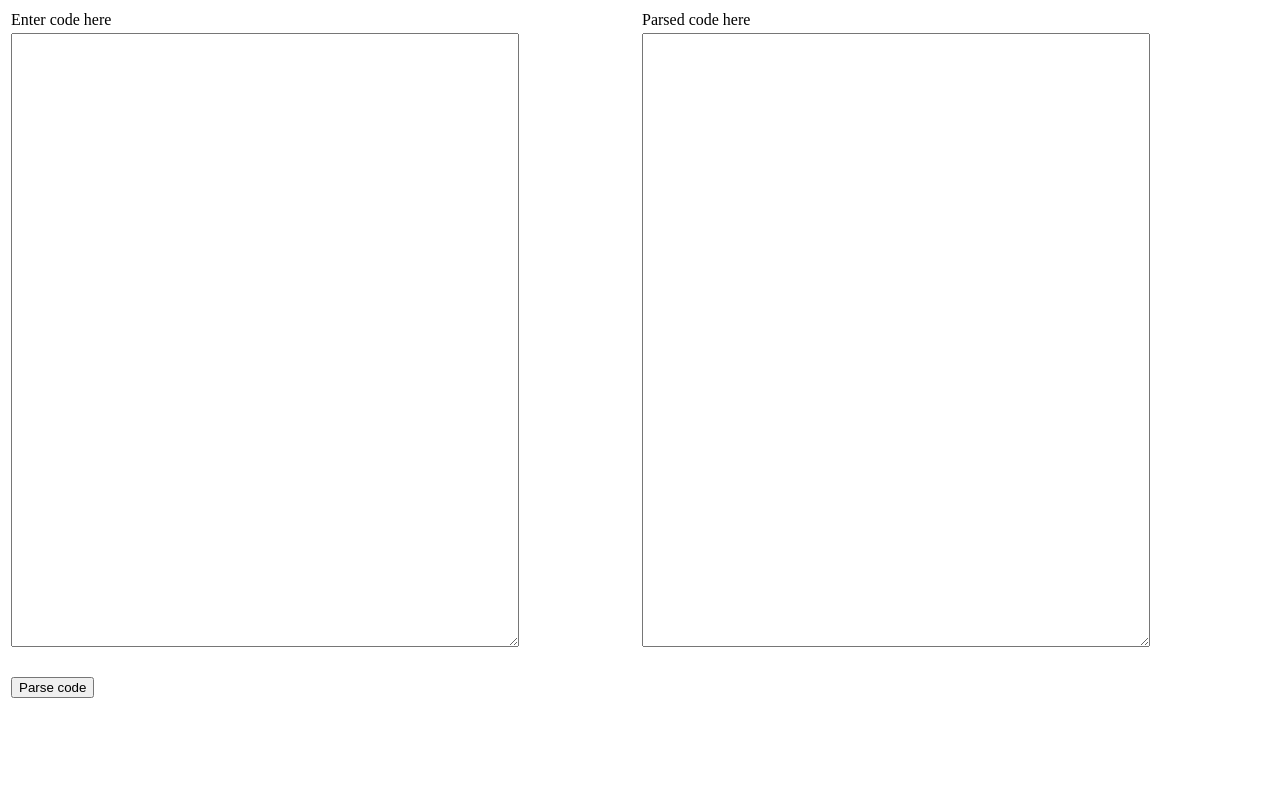
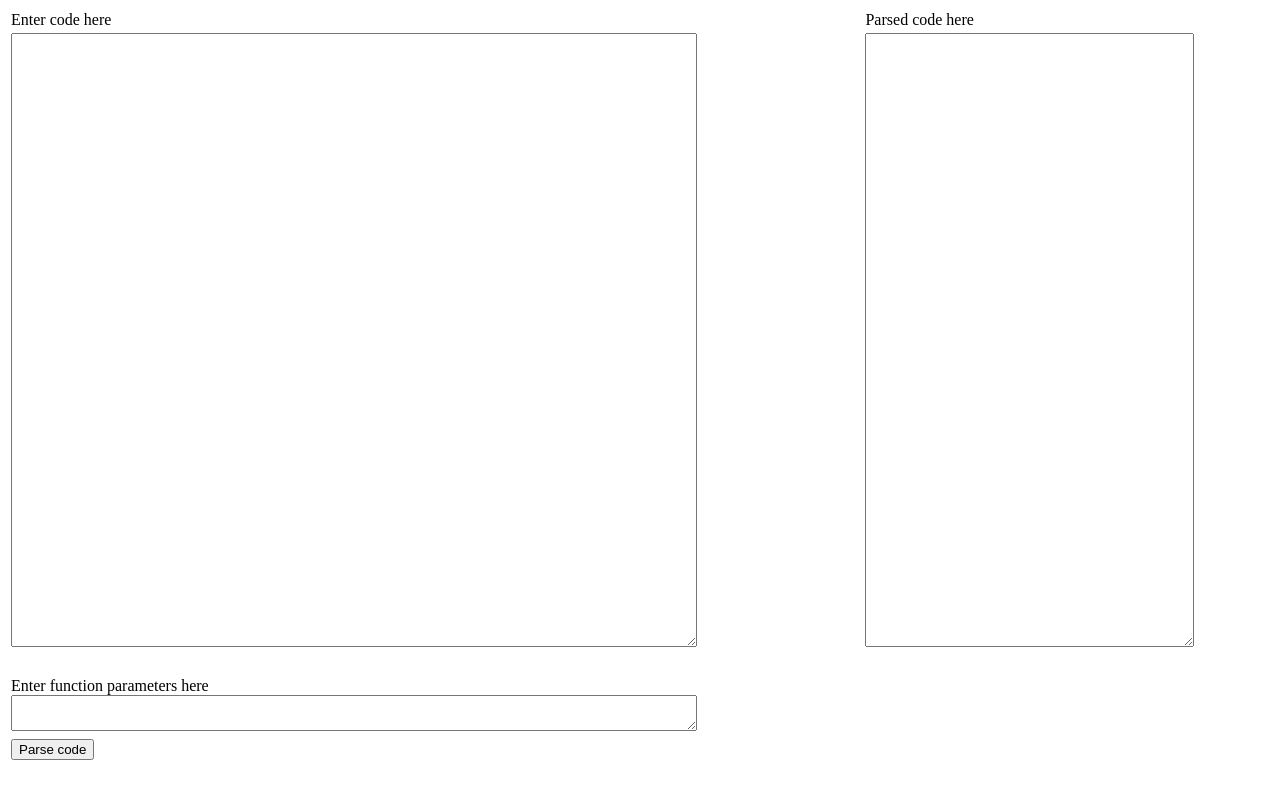
Before and after one commit to lior1324/lior1324-sqe-workshop-2018-exercise-2, a website built with webpack: page index.html in a window 1280 px wide. Built offline with nearby package versions, Linux system fonts and the light colour scheme.

Commit message:
set workshop
set initial things

```diff
--- a/index.html
+++ b/index.html
@@ -49,6 +49,14 @@
             <tr>
                 <td>
                     <div>
+                        <label>Enter function parameters here</label>
+                        <textarea id="parameterInput" title="Function parameters"></textarea>
+                    </div>
+                </td>
+            </tr>
+            <tr>
+                <td>
+                    <div>
                         <button id="codeSubmissionButton">Parse code</button>
                     </div>
                 </td>
--- a/package.json
+++ b/package.json
@@ -8,7 +8,7 @@
         "start:dev": "webpack --watch",
         "test:watch": "mocha-webpack --watch",
         "test": "mocha-webpack --webpack-config webpack.test.config.js --reporter=json",
-        "coverage": "cross-env NODE_ENV=coverage nyc --reporter=json-summary npm run test",
+        "coverage": "cross-env NODE_ENV=coverage nyc --reporter=html npm run test",
         "lint": "eslint -f json -o ./lint/eslint-report.json src"
     },
     "nyc": {
```
Also changed, not shown: .travis.yml, 1 other file.
